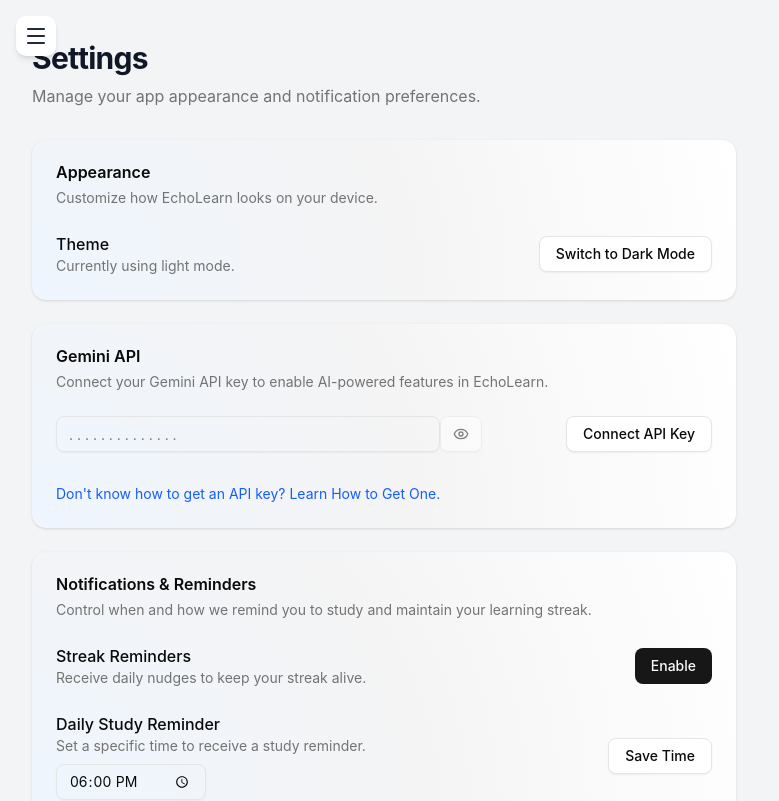
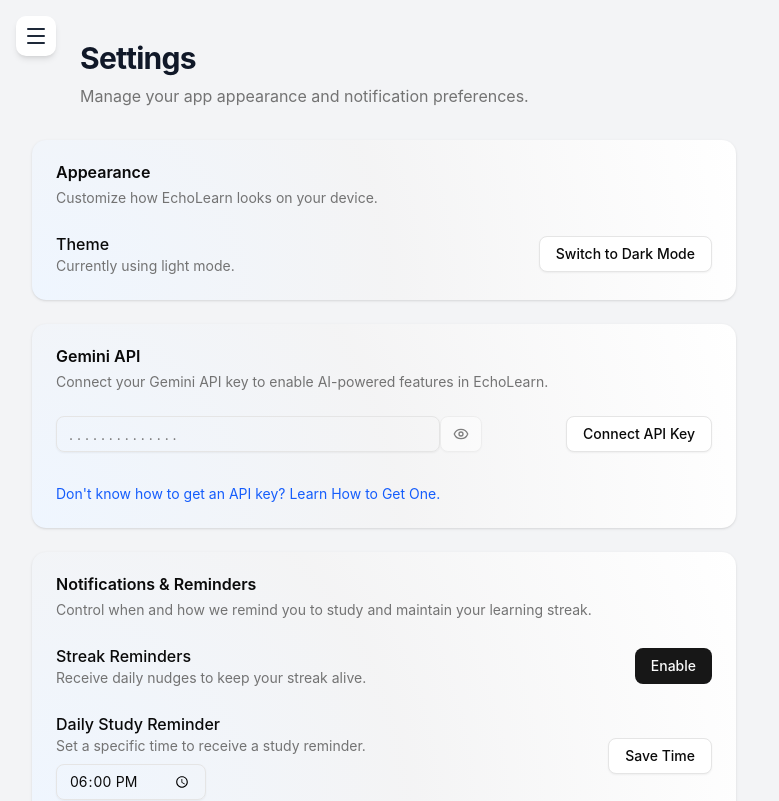
Before and after one commit to gosag/Gosa-s_StudyAi, a React (Vite) app in the folder client/: page /settings in a window 1280 px wide. Shown: the top 801 px of the page, without its empty margins (0-779 px from the left). Built offline with nearby package versions, Linux system fonts and the light colour scheme; no server answers; sample sign-in values are in the browser's storage.

Commit message:
style: adjust margin for layout consistency in FlashCard and Settings components

```diff
--- a/client/src/components/flashCard.tsx
+++ b/client/src/components/flashCard.tsx
@@ -129,7 +129,7 @@
 
     return (
         <div className="flex relative flex-col items-center justify-between w-full max-w-3xl mx-auto p-4 md:p-4 font-sans overflow-hidden">
-            <div className=" relative w-full -mt-2  mb-3 ">
+            <div className=" relative w-full -mt-2  mb-3 ml-32 ">
                 <div className="flex justify-between items-end mb-2">
                     <span className="text-sm font-medium text-gray-500 dark:text-zinc-400 uppercase tracking-wider">Reviewing</span>
                     <span className="text-sm font-semibold text-gray-700 dark:text-zinc-300 bg-gray-100 dark:bg-zinc-900 px-3 py-1 rounded-full">
--- a/client/src/components/setting.tsx
+++ b/client/src/components/setting.tsx
@@ -135,7 +135,7 @@
 }
   return (
     <div className="max-w-3xl py-10 px-4 md:px-8 space-y-8">
-      <div>
+      <div className="ml-12">
         <h1 className="text-3xl font-bold tracking-tight">Settings</h1>
         <p className="text-muted-foreground mt-2">
           Manage your app appearance and notification preferences.
```
